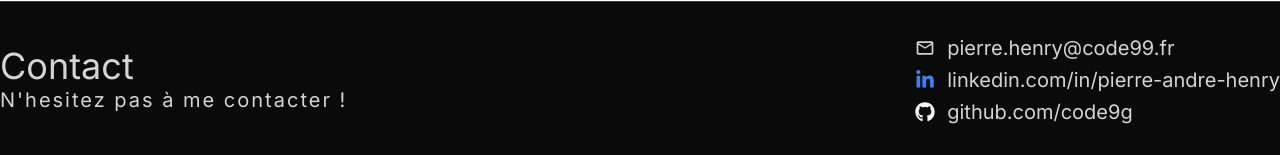
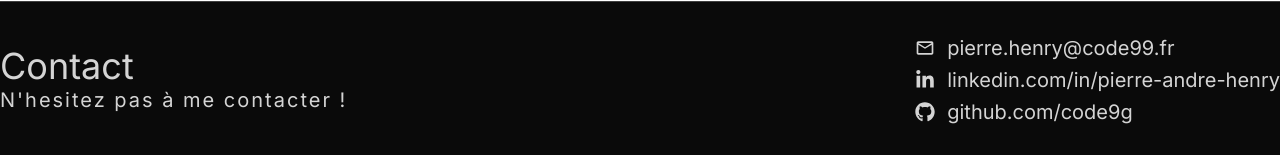
Before and after one commit to code9g/portfolio, a React (Vite) app: page / in a window 1280 px wide. Shown: the part 8716-8871 px from the top of the page. Built offline with nearby package versions, Linux system fonts and the light colour scheme.

Commit message:
Correction couleur

```diff
--- a/src/layouts/Footer.jsx
+++ b/src/layouts/Footer.jsx
@@ -15,7 +15,7 @@ const Footer = () => {
         <ul className="flex list-none flex-col items-start gap-1">
           {resume.contacts.map((item, index) => (
             <li key={index} className="flex items-center gap-3">
-              <Contact key={index} {...item} />
+              <Contact key={index} {...item} className="text-neutral-300" />
             </li>
           ))}
         </ul>
```
